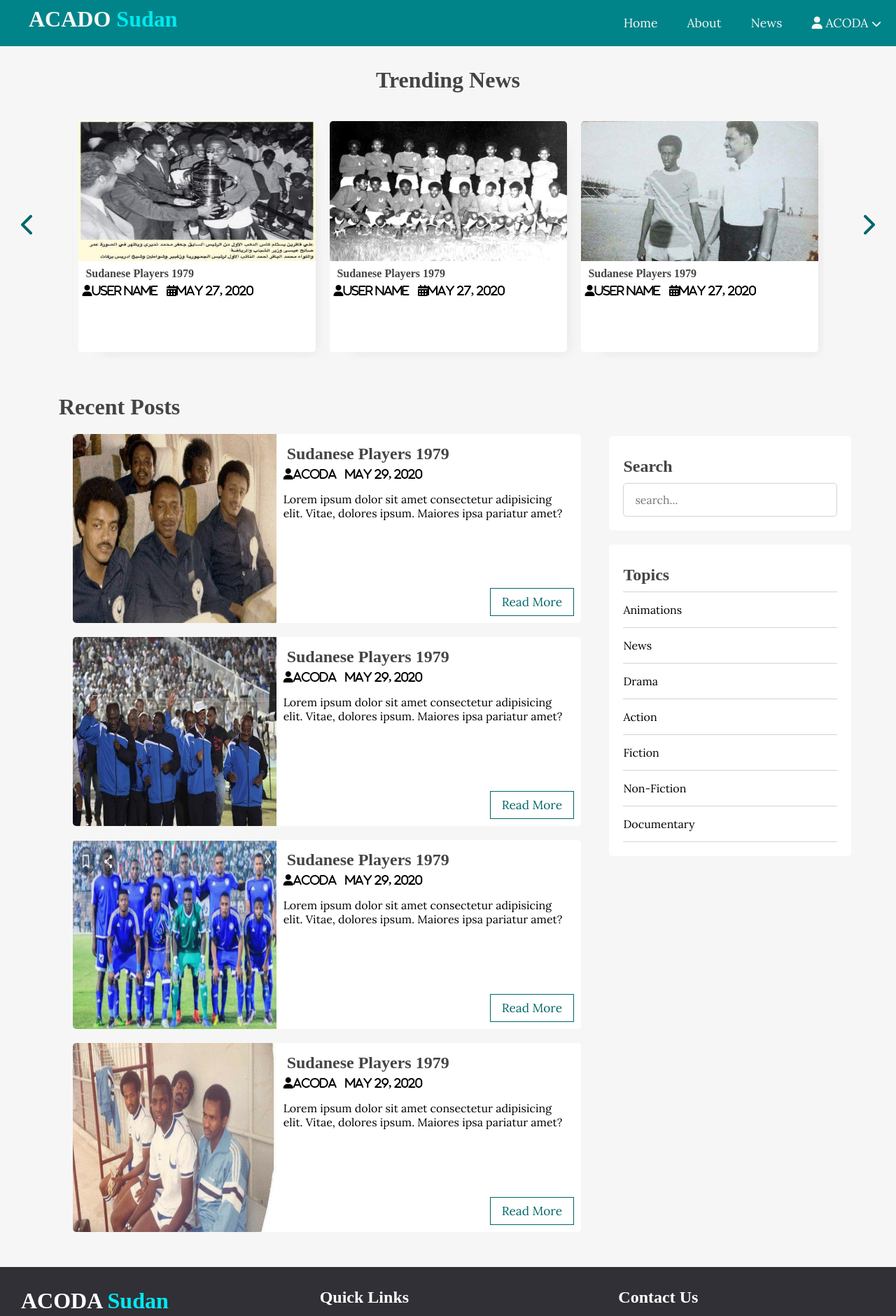
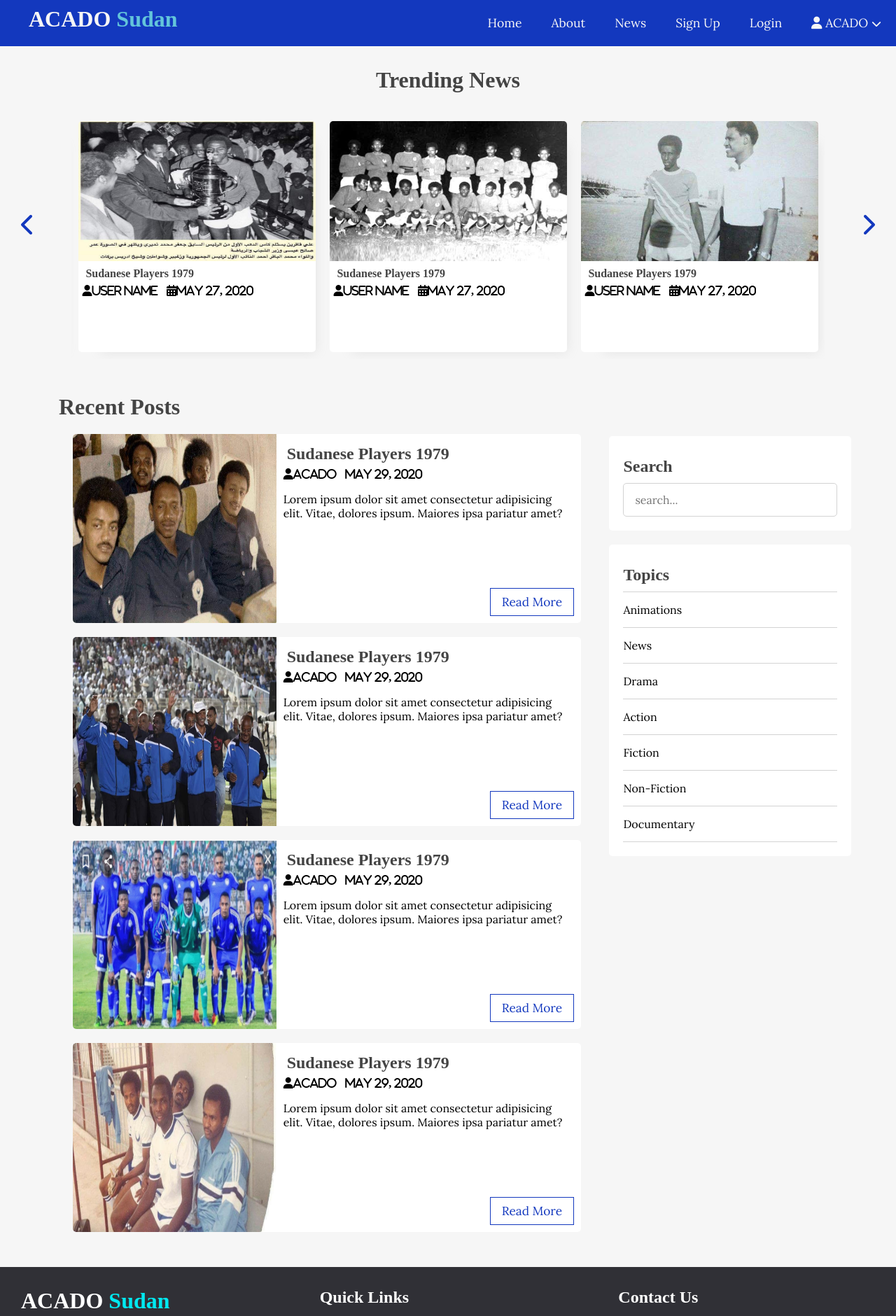
Before and after one commit to emanabdelgadir/acado, a plain HTML site: page home.html in a window 1280 px wide. Shown: the top 1880 px of the page at 70% size. Drawn offline with nearby package versions, Linux system fonts and the light colour scheme; a web font is replaced by a local one.

Commit message:
first commit

```diff
--- a/css/admin.css
+++ b/css/admin.css
@@ -1,5 +1,5 @@
 header {
-    background: #01474a;
+    background: #1338be;
 }
 
 .admin-wrapper {
@@ -10,7 +10,7 @@ header {
 .admin-wrapper .left-sidebar {
     flex: 2;
     height: 100%;
-    background: #234a57;
+    background: #051094;
 }
 
 .admin-wrapper .left-sidebar ul {
@@ -23,11 +23,11 @@ header {
 .admin-wrapper .left-sidebar ul li a {
     padding: 18px;
     display: block;
-    border-bottom: 1px solid #004044;
+    border-bottom: 1px solid #1338be;
 }
 
 .admin-wrapper .left-sidebar ul li a:hover {
-    background: #004044;
+    background: #1338be86;
 }
 
 .admin-wrapper .admin-content {
--- a/css/style.css
+++ b/css/style.css
@@ -29,7 +29,7 @@ a {
 
 .btn {
     padding: .5rem 1rem;
-    background: #006669;
+    background: #1338be;
     color: white;
     border: 1px solid transparent;
     border-radius: .25rem;
@@ -44,7 +44,7 @@ a {
 
 .btn:hover {
     color: white !important;
-    background: #006669;
+    background: #051094;
 }
 
 .text-input {
@@ -82,7 +82,7 @@ a {
 
 /*NAVBAR*/
 header {
-    background: #008489;
+    background: #1338be;
     height: 66px;
 }
 
@@ -102,7 +102,7 @@ header .logo-text {
 }
 
 header .logo-text span {
-    color: #00e9f1;
+    color: #63c5da;
 }
 
 header ul {
@@ -156,7 +156,7 @@ header ul li a {
 }
 
 header ul li a:hover {
-    background: #006669;
+    background: #051094;
     transition: 0.3s;
 }
 
@@ -169,7 +169,7 @@ header .menu-toggle {
 }
 
 .page-wrapper a:hover {
-    color: #006669;
+    color: #051094;
 }
 
 /*post slider*/
@@ -186,7 +186,7 @@ header .menu-toggle {
     top: 50%;
     right: 30px;
     font-size: 2em;
-    color: #006669;
+    color: #1338be;
     cursor: pointer;
 }
 
@@ -195,7 +195,7 @@ header .menu-toggle {
     top: 50%;
     left: 30px;
     font-size: 2em;
-    color: #006669;
+    color: #1338be;
     cursor: pointer;
 }
 
@@ -278,14 +278,14 @@ header .menu-toggle {
     position: absolute;
     bottom: 10px;
     right: 10px;
-    border: 1px solid #006669;
-    color: #006669 !important;
+    border: 1px solid #1338be;
+    color: #1338be !important;
     background: transparent;
     border-radius: 0px;
 }
 
 .content .main-content .post .read-more:hover {
-    background-color: #006669;
+    background-color: #051094;
     color: white !important;
     transition: .25s;
 }
@@ -545,7 +545,7 @@ header .menu-toggle {
         padding-left: 50px;
     }
     header ul li ul li a:hover {
-        background: #006669;
+        background: #051094;
     }
 
     header ul li ul li a.logout {
--- a/home.html
+++ b/home.html
@@ -27,12 +27,12 @@
             <li><a href="#">Home</a></li>
             <li><a href="#">About</a></li>
             <li><a href="#">News</a></li>
-            <!--<li><a href="#">Sign Up</a></li>
-            <li><a href="#">Login</a></li> -->
+            <li><a href="./register.html">Sign Up</a></li>
+            <li><a href="./Login.html">Login</a></li>
             <li>
                 <a href="#">
                     <i class="fa fa-user"></i>
-                    ACODA
+                    ACADO
                     <i class="fa fa-chevron-down" style="font-size: .8em;"></i>
                 </a>
                 <ul>
@@ -107,7 +107,7 @@
                     <img src="images/image8.jpg" alt="" class="post-image">
                     <div class="post-preview">
                         <h2><a href="single.html">Sudanese Players 1979</a></h2>
-                        <i class="fa fa-user">ACODA</i>
+                        <i class="fa fa-user">ACADO</i>
                         &nbsp;
                         <i class="fa calendar">May 29, 2020</i>
                         <p class="preview-text">
@@ -123,7 +123,7 @@
                     <img src="images/image5.jpg" alt="" class="post-image">
                     <div class="post-preview">
                         <h2><a href="single.html">Sudanese Players 1979</a></h2>
-                        <i class="fa fa-user">ACODA</i>
+                        <i class="fa fa-user">ACADO</i>
                         &nbsp;
                         <i class="fa calendar">May 29, 2020</i>
                         <p class="preview-text">
@@ -139,7 +139,7 @@
                     <img src="images/image6.jpg" alt="" class="post-image">
                     <div class="post-preview">
                         <h2><a href="single.html">Sudanese Players 1979</a></h2>
-                        <i class="fa fa-user">ACODA</i>
+                        <i class="fa fa-user">ACADO</i>
                         &nbsp;
                         <i class="fa calendar">May 29, 2020</i>
                         <p class="preview-text">
@@ -155,7 +155,7 @@
                     <img src="images/image7.jpg" alt="" class="post-image">
                     <div class="post-preview">
                         <h2><a href="single.html">Sudanese Players 1979</a></h2>
-                        <i class="fa fa-user">ACODA</i>
+                        <i class="fa fa-user">ACADO</i>
                         &nbsp;
                         <i class="fa calendar">May 29, 2020</i>
                         <p class="preview-text">
@@ -201,7 +201,7 @@
         <div class="footer-content">
 
             <div class="footer-section about">
-                <h1 class="logo-text">ACODA<span> Sudan</span></h1>
+                <h1 class="logo-text">ACADO<span> Sudan</span></h1>
                 <p>Whatever they'll write to describe their website goal in a min of 50 word.</p>
                 <div class="contact">
                     <span><i class="fas fa-phone"></i> &nbsp; 5543 0506</span>
```
Also changed, not shown: admin/posts/create.html (+1 -1 lines), admin/posts/index.html (+1 -1 lines), admin/topics/create.html (+1 -1 lines), admin/topics/index.html (+1 -1 lines), admin/users/create.html (+1 -1 lines), admin/users/index.html (+1 -1 lines), login.html (+4 -4 lines), register.html (+4 -4 lines), single.html (+10 -10 lines).
